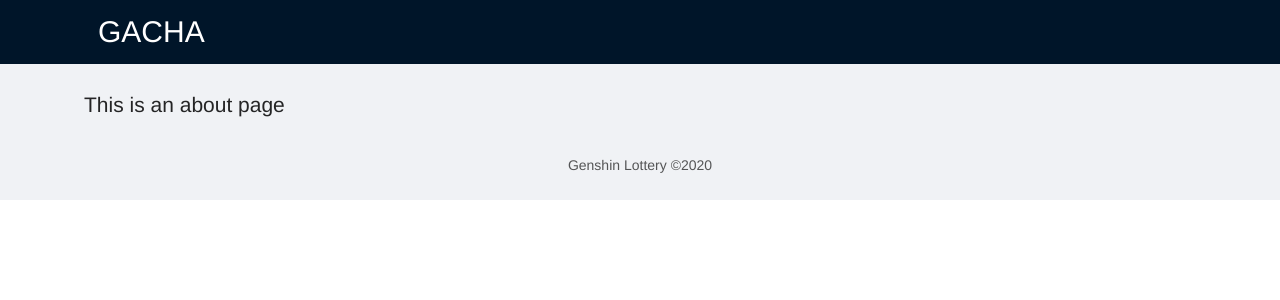
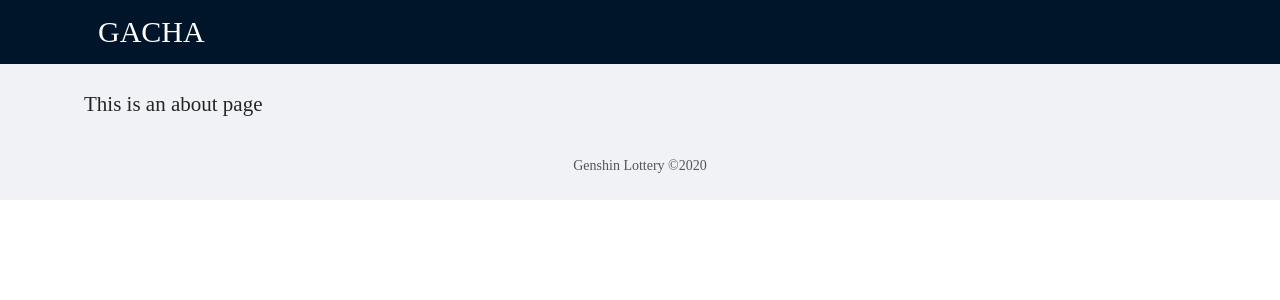
Before and after one commit to lemon0029/genshin-gacha-demo-web, a Vue app: page /about in a window 1280 px wide. Shown: the top 300 px of the page. Built offline with nearby package versions, Linux system fonts and the light colour scheme; a web font is replaced by a local one.

Commit message:
auto commit

```diff
--- a/src/App.vue
+++ b/src/App.vue
@@ -49,8 +49,14 @@ export default {
 </script>
 
 <style lang="less">
+@font-face {
+  font-family: YS-Normal;
+  src: url("assets/font/Default_SC.ttf");
+  font-style: normal
+}
 #app {
-  font-family: 'Avenir', Helvetica, Arial, sans-serif;
+  //font-family: 'Avenir', Helvetica, Arial, sans-serif;
+  font-family: YS-Normal, serif;
   -webkit-font-smoothing: antialiased;
   -moz-osx-font-smoothing: grayscale;
   color: #2c3e50;
--- a/src/components/GenshinItem.vue
+++ b/src/components/GenshinItem.vue
@@ -29,12 +29,6 @@ export default {
 </script>
 
 <style scoped lang="less">
-@font-face {
-  font-family: YS-Normal;
-  src: url("../assets/font/Default_SC.ttf");
-  font-style: normal
-}
-
 .genshin-card {
   margin: 8px;
   width: 120px;
--- a/src/components/WishPoolStatistic.vue
+++ b/src/components/WishPoolStatistic.vue
@@ -97,7 +97,6 @@ export default {
     display: flex;
     justify-content: center;
     align-items: center;
-    font-family: YS-Normal, serif;
     position: relative;
     //overflow: hidden;
 
--- a/src/views/Home.vue
+++ b/src/views/Home.vue
@@ -21,11 +21,11 @@
       <div class="left-box">
         <a-empty :description="false" v-show="wish_gifts.length === 0"/>
         <div class="genshin-card-container">
-          <!--          <genshin-item-->
-          <!--              v-for="gift in wish_gifts"-->
-          <!--              :item="gift"-->
-          <!--              :key="wish_gifts.indexOf(gift) + 10"-->
-          <!--          />-->
+          <genshin-item
+              v-for="gift in wish_gifts"
+              :key="wish_gifts.indexOf(gift) + 10"
+              :item="gift"
+          />
         </div>
         <div class="lottery-button-group">
           <a-config-provider :auto-insert-space-in-button="false">
@@ -233,7 +233,6 @@ export default {
       padding: 8px 0 0 20px;
 
       .statistic-title {
-        font-family: YS-Normal, serif;
         font-size: 20px;
         padding: 5px;
         margin-bottom: 12px;
```
